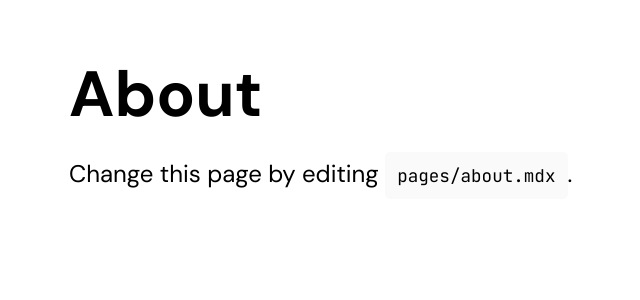
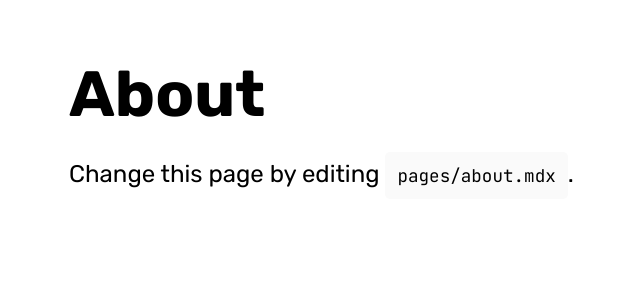
Before and after one commit to hastebrot/nextjs-playground, a Next.js app: page /about in a window 1280 px wide. Shown: the top 300 px of the page, without its empty margins (271-911 px from the left). Built offline with nearby package versions, Linux system fonts and the light colour scheme.

Commit message:
(chore) Update to Next.js 9.4.x.

```diff
--- a/components/Layout.module.scss
+++ b/components/Layout.module.scss
@@ -2,7 +2,7 @@
   max-width: 600px;
   margin: 0 auto;
   padding: 50px;
-  font-family: DM Sans;
+  font-family: Rubik;
 
   h1 {
     margin: 0;
--- a/pages/_app.js
+++ b/pages/_app.js
@@ -1,6 +1,6 @@
 import App from "next/app";
-import "typeface-dm-sans";
 import "typeface-jetbrains-mono";
+import "typeface-rubik";
 
 function CustomApp({ Component, pageProps }) {
   return <Component {...pageProps} />;
--- a/pages/index.js
+++ b/pages/index.js
@@ -1,5 +1,4 @@
 import Head from "next/head";
-import fetch from "node-fetch";
 
 const Home = () => (
   <div className="container">
@@ -193,16 +192,18 @@ const Home = () => (
         margin: 0;
         font-family: -apple-system, BlinkMacSystemFont, Segoe UI, Roboto, Oxygen,
           Ubuntu, Cantarell, Fira Sans, Droid Sans, Helvetica Neue, sans-serif;
-        font-family: DM Sans;
+        font-family: Rubik;
         letter-spacing: -0.02em;
       }
 
       h1, h2 {
         letter-spacing: -0.06em;
+        font-weight: 500;
       }
 
       h3, h4 {
         letter-spacing: -0.04em;
+        font-weight: 500;
       }
 
       * {
```
Also changed, not shown: package.json (+12 -8 lines), 2 other files (tests, documents, lock files or other folders).
